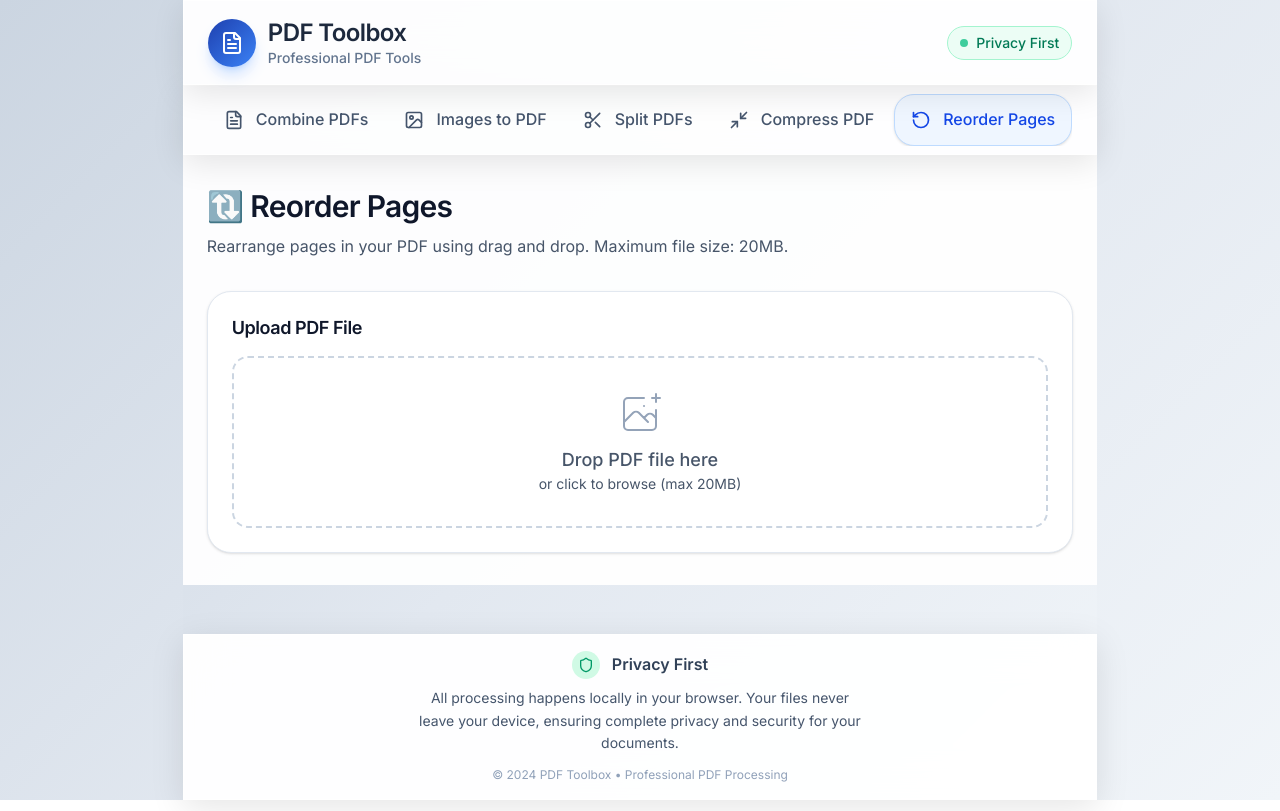
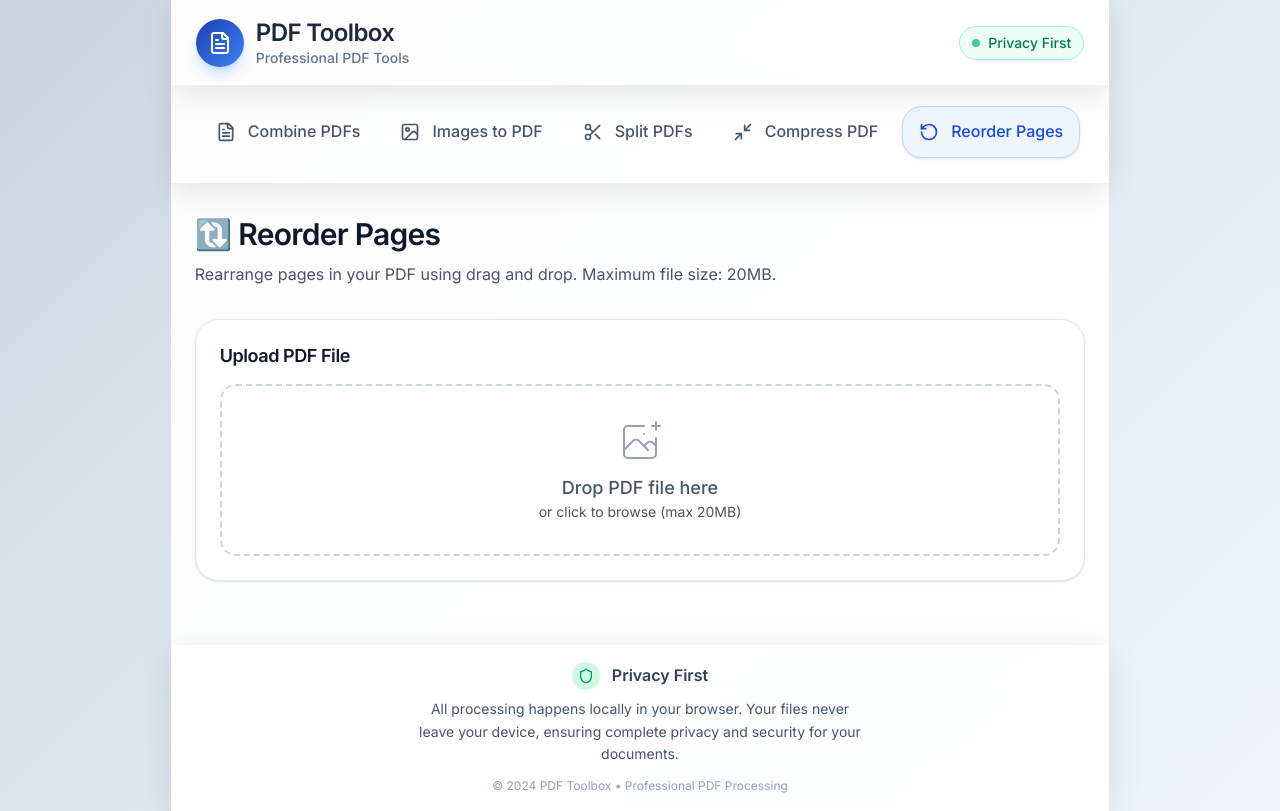
Before and after one commit to whitestrannik/my-pdf-toolbox, a React (Vite) app: page /reorder in a window 1280 px wide. Built offline with nearby package versions, Linux system fonts and the light colour scheme; the HTML template or start-up script is replaced by a standard one.

Commit message:
fix various minor UI issues

```diff
--- a/src/App.tsx
+++ b/src/App.tsx
@@ -24,7 +24,13 @@
       {!isHomePage && <Navigation />}
 
       <main className="flex-grow">
-        <div className="bg-white/95 min-h-full">
+        <div
+          className={
+            isHomePage
+              ? "bg-transparent min-h-full pb-8"
+              : "bg-white/95 min-h-full pb-8"
+          }
+        >
           <Routes>
             <Route path="/" element={<HomePage />} />
             <Route path="/combine" element={<CombinePDFsView />} />
--- a/src/components/Footer.tsx
+++ b/src/components/Footer.tsx
@@ -3,7 +3,7 @@
 
 export const Footer: React.FC = () => {
   return (
-    <footer className="glass-effect border-t border-white/20 py-4 mt-8">
+    <footer className="glass-effect border-t border-white/20 py-4">
       <div className="max-w-7xl mx-auto px-6">
         <div className="flex flex-col items-center justify-center space-y-2 text-slate-600">
           <div className="flex items-center space-x-3">
--- a/src/components/Header.tsx
+++ b/src/components/Header.tsx
@@ -1,15 +1,29 @@
-import { Link } from "react-router-dom";
+import { Link, useLocation } from "react-router-dom";
 import { FileText } from "lucide-react";
 
 export const Header: React.FC = () => {
+  const location = useLocation();
+  const isHomePage = location.pathname === "/";
+
   return (
-    <header className="glass-effect sticky top-0 z-[100] px-6 py-4 border-b border-white/20">
+    <header className={`glass-effect px-6 py-4 border-b border-white/20 ${!isHomePage ? "sticky top-0 z-[100]" : ""}`}>
       <div className="max-w-7xl mx-auto flex items-center justify-between">
         <Link
           to="/"
-          className="flex items-center space-x-3 hover:opacity-80 transition-all duration-200 group"
+          className="flex items-center space-x-3 transition-all duration-200 group"
+          style={{
+            transition: 'all 0.2s ease',
+          }}
+          onMouseEnter={(e) => {
+            e.currentTarget.style.opacity = '0.9';
+            e.currentTarget.style.transform = 'translateY(-1px)';
+          }}
+          onMouseLeave={(e) => {
+            e.currentTarget.style.opacity = '1';
+            e.currentTarget.style.transform = 'translateY(0)';
+          }}
         >
-          <div className="bg-gradient-primary rounded-2xl p-3 shadow-lg shadow-blue-500/25 group-hover:shadow-xl group-hover:shadow-blue-500/30 transition-all duration-200 group-hover:-translate-y-0.5">
+          <div className="bg-gradient-primary rounded-2xl p-3 shadow-lg shadow-blue-500/25 transition-all duration-200">
             <FileText className="w-6 h-6 text-white" strokeWidth={2} />
           </div>
           <div>
@@ -23,7 +37,7 @@
         </Link>
 
         <div className="flex items-center space-x-3">
-          <div className="hidden sm:flex items-center px-3 py-1.5 bg-emerald-50 border border-emerald-200 rounded-full tooltip-container">
+          <div className="hidden sm:flex items-center px-3 py-1.5 bg-emerald-50 border border-emerald-200 rounded-full tooltip-container transition-all duration-200 hover:bg-emerald-100 hover:border-emerald-300">
             <div className="relative flex items-center space-x-2">
               <div className="w-2 h-2 bg-emerald-500 rounded-full animate-pulse flex-shrink-0"></div>
               <span className="text-sm font-medium text-emerald-700">
--- a/src/components/Navigation.tsx
+++ b/src/components/Navigation.tsx
@@ -42,9 +42,9 @@
 
 export const Navigation: React.FC = () => {
   return (
-    <nav className="glass-effect border-b border-white/20 py-2 sticky top-[73px] z-[90]">
+    <nav className="glass-effect border-b border-white/20 py-4 sticky top-[73px] z-[90]">
       <div className="max-w-7xl mx-auto px-6">
-        <div className="flex space-x-1 overflow-x-auto">
+        <div className="flex space-x-2 overflow-x-auto pb-2 pt-1 px-1 nav-scrollbar-hidden">
           {tools.map((tool) => {
             const IconComponent = tool.icon;
             return (
@@ -52,11 +52,9 @@
                 key={tool.id}
                 to={tool.path}
                 className={({ isActive }) =>
-                  `flex items-center space-x-3 py-3 px-4 rounded-xl whitespace-nowrap transition-all duration-200 font-medium ${
-                    isActive
-                      ? "bg-blue-50 text-blue-700 border border-blue-200 shadow-sm"
-                      : "text-slate-600 hover:text-slate-800 hover:bg-slate-50 hover:shadow-sm hover:border hover:border-slate-200"
-                  }`
+                  isActive
+                    ? "flex items-center space-x-3 py-3 px-4 rounded-xl whitespace-nowrap transition-all duration-300 font-medium bg-blue-50 text-blue-700 border border-blue-200 shadow-sm flex-shrink-0"
+                    : "flex items-center space-x-3 py-3 px-4 rounded-xl whitespace-nowrap transition-all duration-300 font-medium text-slate-600 flex-shrink-0"
                 }
               >
                 <IconComponent className="w-5 h-5" strokeWidth={2} />
--- a/src/index.css
+++ b/src/index.css
@@ -275,6 +275,52 @@
   transform: translateX(-50%) translateY(0);
 }
 
+/* Enhanced visibility for homepage content */
+.homepage-hero {
+  position: relative;
+  z-index: 10;
+  color: #1e293b !important;
+}
+
+.homepage-hero h1 {
+  color: #0f172a !important;
+  text-shadow: 0 1px 3px rgba(0, 0, 0, 0.1);
+}
+
+.homepage-hero p {
+  color: #334155 !important;
+}
+
+/* Force hover effects to work */
+a:hover,
+button:hover,
+.hover-effect:hover {
+  transition: all 0.2s ease !important;
+}
+
+/* Navigation specific hover fixes */
+nav a {
+  transition: all 0.25s cubic-bezier(0.4, 0, 0.2, 1) !important;
+  position: relative !important;
+}
+
+nav a:hover {
+  background-color: rgb(248 250 252) !important;
+  box-shadow: 0 4px 12px -2px rgb(0 0 0 / 0.12), 0 0 0 1px rgb(226 232 240) !important;
+  color: rgb(30 41 59) !important;
+  border-radius: 12px !important;
+}
+
+/* Hide navigation scrollbars */
+.nav-scrollbar-hidden {
+  scrollbar-width: none;
+  -ms-overflow-style: none;
+}
+
+.nav-scrollbar-hidden::-webkit-scrollbar {
+  display: none;
+}
+
 /* Responsive tooltip positioning */
 @media (max-width: 640px) {
   .tooltip {
--- a/src/views/HomePage.tsx
+++ b/src/views/HomePage.tsx
@@ -86,10 +86,10 @@
 
 export const HomePage: React.FC = () => {
   return (
-    <div className="max-w-4xl mx-auto px-6 py-12">
+    <div className="max-w-4xl mx-auto px-6 py-12 relative z-10">
       {/* Hero Section */}
-      <div className="text-center mb-16">
-        <h1 className="text-5xl font-bold text-slate-800 mb-6 tracking-tight">
+      <div className="text-center mb-16 bg-white/90 backdrop-blur-sm rounded-3xl p-8 shadow-lg border border-white/20 homepage-hero">
+        <h1 className="text-5xl font-bold text-slate-900 mb-6 tracking-tight drop-shadow-sm">
           PDF Tools at Your
           <span className="bg-gradient-to-r from-blue-600 to-purple-600 bg-clip-text text-transparent">
             {" "}
@@ -97,7 +97,7 @@
           </span>
         </h1>
 
-        <p className="text-xl text-slate-600 max-w-2xl mx-auto leading-relaxed mb-8">
+        <p className="text-xl text-slate-700 max-w-2xl mx-auto leading-relaxed mb-8">
           A powerful, client-side PDF toolbox for all your document processing
           needs. No uploads required - everything happens securely in your
           browser.
@@ -110,7 +110,7 @@
             return (
               <div
                 key={index}
-                className="flex items-center space-x-2 px-4 py-2 bg-white rounded-full shadow-sm border border-slate-200"
+                className="flex items-center space-x-2 px-4 py-2 bg-white rounded-full shadow-sm border border-slate-200 hover:shadow-md hover:scale-105 transition-all duration-200 hover-effect"
               >
                 <IconComponent
                   className="w-4 h-4 text-slate-600"
@@ -130,11 +130,11 @@
         {tools.map((tool, index) => {
           const IconComponent = tool.icon;
           return (
-            <Link key={tool.id} to={tool.path} className="group">
+            <Link key={tool.id} to={tool.path} className="group hover-effect">
               <Card
                 variant="elevated"
                 hoverable
-                className="h-full animate-slide-in-up border-slate-200/60"
+                className="h-full animate-slide-in-up border-slate-200/60 hover:shadow-xl hover:scale-[1.02] transition-all duration-300"
                 style={{ animationDelay: `${index * 100}ms` }}
               >
                 <div className="flex items-start space-x-4">
```
